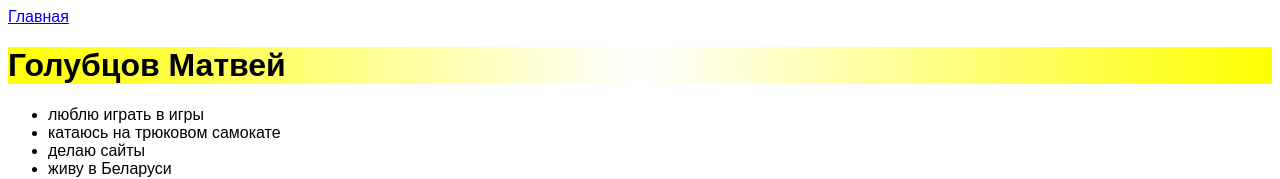
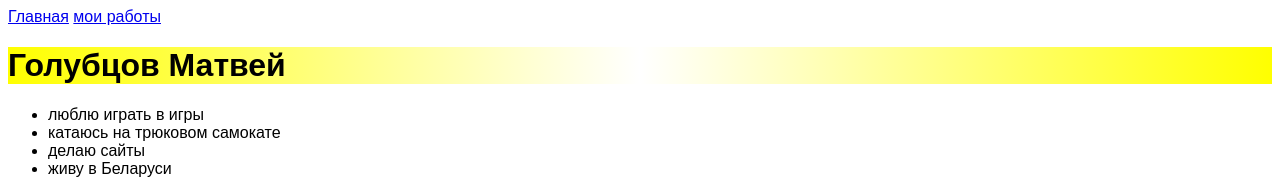
Before and after one commit to Matvey1w/TT, a plain HTML site: page index.html in a window 1280 px wide. Shown: the top 179 px of the page. Drawn offline with Linux system fonts and the light colour scheme.

Commit message:
Update index.html

```diff
--- a/index.html
+++ b/index.html
@@ -6,7 +6,7 @@
   <body>
     <header>
       <a class="link-header" href="index.html">Главная</a>
-
+     <a class="link-header" href="index.html2">мои работы</a>
     </header>
     <main>
       <h1>Голубцов Матвей</h1>
```
